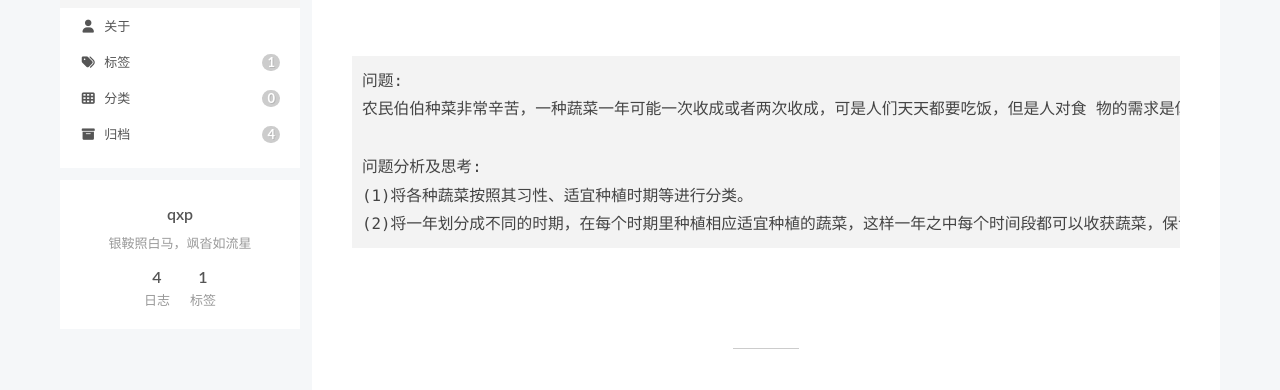
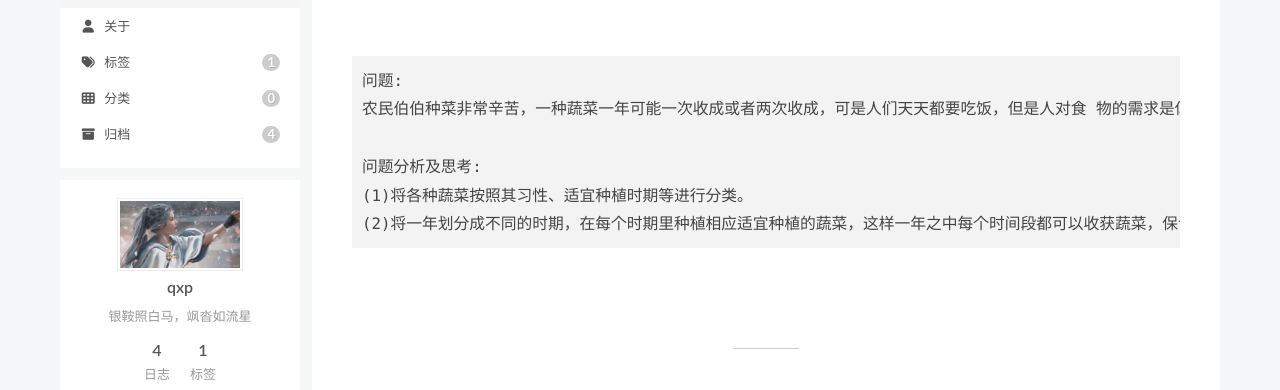
Before and after one commit to qxpBlog/qxpBlog.github.io, a plain HTML site: page index.html in a window 1280 px wide. Shown: the part 158-548 px from the top of the page. Drawn offline with nearby package versions, Linux system fonts and the light colour scheme.

Commit message:
Site updated: 2022-03-27 22:57:51

```diff
--- a/index.html
+++ b/index.html
@@ -124,6 +124,8 @@
 
         <div class="site-overview-wrap sidebar-panel">
           <div class="site-author site-overview-item animated" itemprop="author" itemscope itemtype="http://schema.org/Person">
+    <img class="site-author-image" itemprop="image" alt="qxp"
+      src="/images/author.jpg">
   <p class="site-author-name" itemprop="name">qxp</p>
   <div class="site-description" itemprop="description">银鞍照白马，飒沓如流星</div>
 </div>
@@ -177,7 +179,7 @@
     <link itemprop="mainEntityOfPage" href="https://qxpblog.github.io/2022/03/27/%E5%86%9C%E6%B0%91%E4%BC%AF%E4%BC%AF%E7%A7%8D%E8%8F%9C%E9%97%AE%E9%A2%98/">
 
     <span hidden itemprop="author" itemscope itemtype="http://schema.org/Person">
-      <meta itemprop="image" content="/images/avatar.gif">
+      <meta itemprop="image" content="/images/author.jpg">
       <meta itemprop="name" content="qxp">
     </span>
 
@@ -253,7 +255,7 @@
     <link itemprop="mainEntityOfPage" href="https://qxpblog.github.io/2022/03/27/%E8%8B%B9%E6%9E%9C%E5%88%86%E5%A0%86/">
 
     <span hidden itemprop="author" itemscope itemtype="http://schema.org/Person">
-      <meta itemprop="image" content="/images/avatar.gif">
+      <meta itemprop="image" content="/images/author.jpg">
       <meta itemprop="name" content="qxp">
     </span>
 
@@ -336,7 +338,7 @@
     <link itemprop="mainEntityOfPage" href="https://qxpblog.github.io/2022/03/26/%E6%88%91%E4%B8%AA%E4%BA%BA%E5%8D%9A%E5%AE%A2%E7%AC%AC%E4%B8%80%E7%AF%87%E5%8D%9A%E5%AE%A2/">
 
     <span hidden itemprop="author" itemscope itemtype="http://schema.org/Person">
-      <meta itemprop="image" content="/images/avatar.gif">
+      <meta itemprop="image" content="/images/author.jpg">
       <meta itemprop="name" content="qxp">
     </span>
 
@@ -407,7 +409,7 @@
     <link itemprop="mainEntityOfPage" href="https://qxpblog.github.io/2022/03/18/hello-world/">
 
     <span hidden itemprop="author" itemscope itemtype="http://schema.org/Person">
-      <meta itemprop="image" content="/images/avatar.gif">
+      <meta itemprop="image" content="/images/author.jpg">
       <meta itemprop="name" content="qxp">
     </span>
 
```
Also changed, not shown: 2022/03/18/hello-world/index.html (+3 -1 lines), 2022/03/26/我个人博客第一篇博客/index.html (+3 -1 lines), 2022/03/27/农民伯伯种菜问题/index.html (+3 -1 lines), 2022/03/27/苹果分堆/index.html (+3 -1 lines), archives/2022/03/index.html (+2 -0 lines), archives/2022/index.html (+2 -0 lines), archives/index.html (+2 -0 lines), tags/招新题/index.html (+2 -0 lines), images/author.jpg (added).
